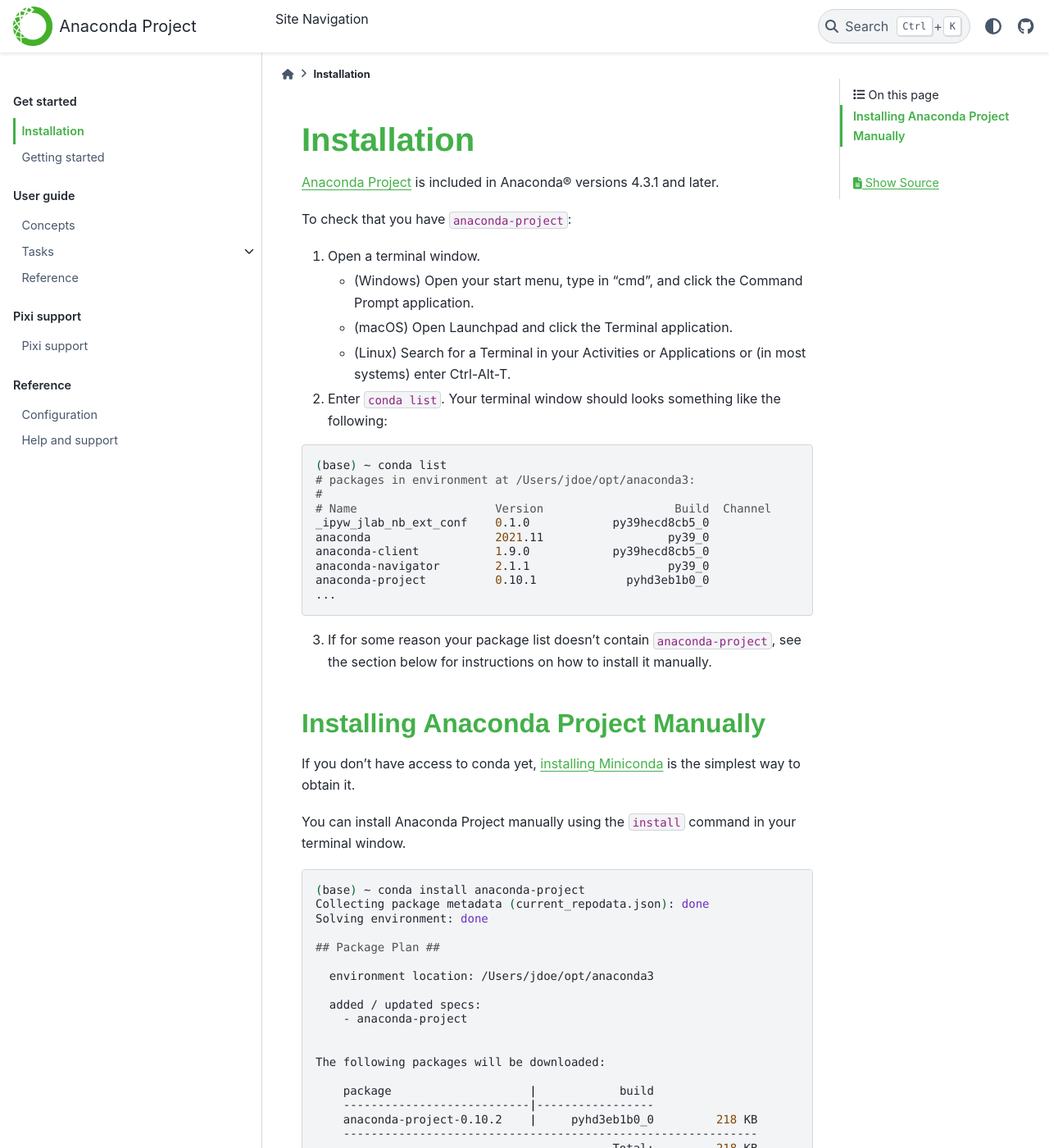
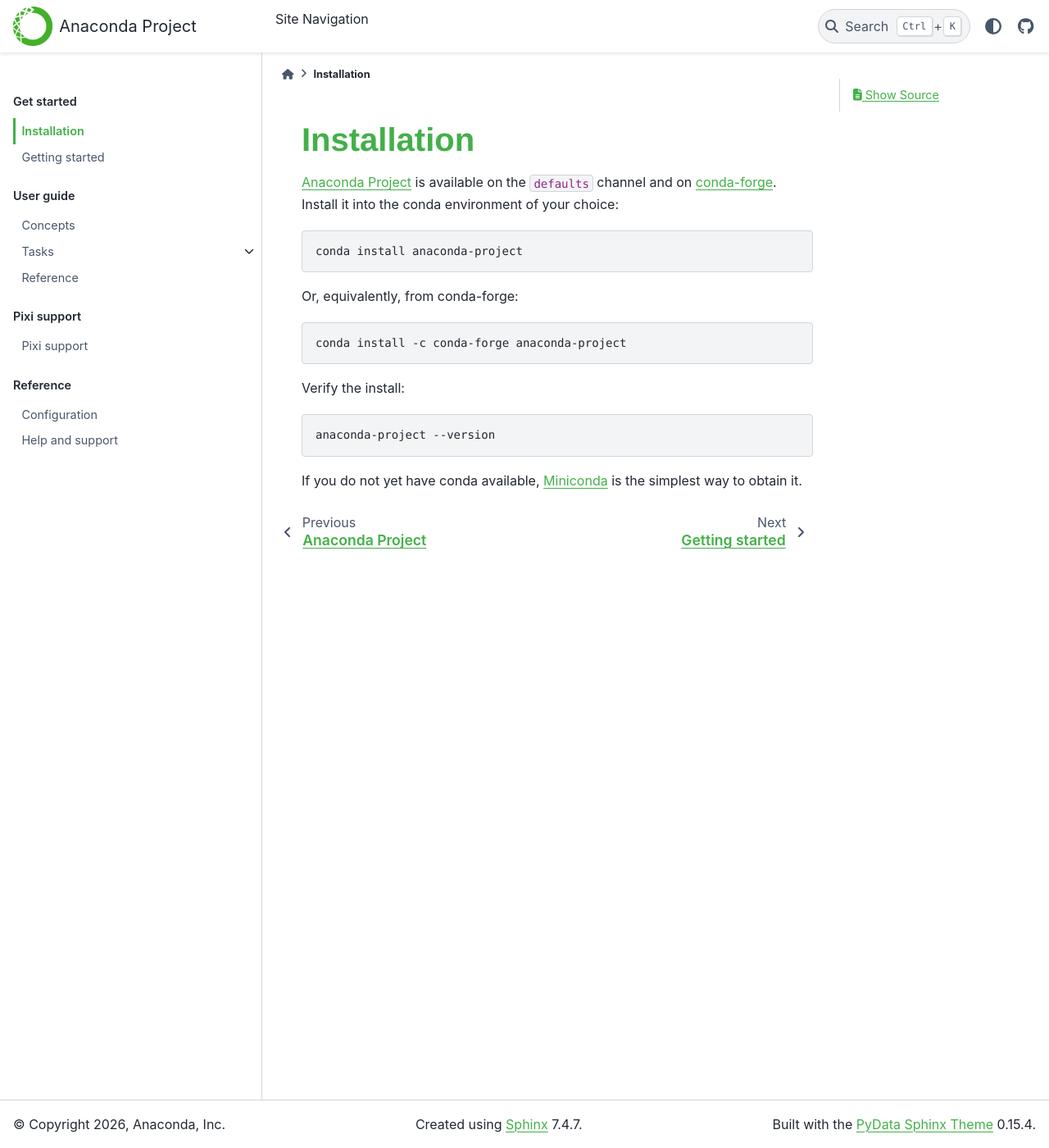
Before and after one commit to anaconda/anaconda-project, a Sphinx documentation site: the page built from docs/source/install.rst, in a window 1280 px wide and 1400 px high. Shown: the whole window at 82% size. Built offline with Sphinx 7.4.7 and the PyData theme 0.15.4, drawn with Linux system fonts in a browser that asks for light colours; some of the changed text lies outside the part shown.

Commit message:
docs(install): drop Anaconda-bundling claim, simplify for conda-literate users
anaconda-project hasn't been part of the Anaconda installer since
2022.05; the prior install page still claimed it was bundled and walked
users through `conda list` to look for it. It's available on the
defaults channel and on conda-forge, and current users can be assumed
to know conda. Replace with a short page covering both channels, the
verify command, and a Miniconda pointer for users who don't yet have
conda.

Co-Authored-By: Claude Opus 4.7 <noreply@anthropic.com>

```diff
--- a/docs/source/install.rst
+++ b/docs/source/install.rst
@@ -2,88 +2,26 @@
 Installation
 ============
 
-:doc:`Anaconda Project <index>` is included in Anaconda\ |reg| versions 4.3.1 and later.
-
-To check that you have ``anaconda-project``:
-
-1. Open a terminal window.
-
-   * (Windows) Open your start menu, type in "cmd", and click the Command Prompt application.
-   * (macOS) Open Launchpad and click the Terminal application.
-   * (Linux) Search for a Terminal in your Activities or Applications or (in most systems) enter Ctrl-Alt-T.
-
-2. Enter ``conda list``. Your terminal window should looks something like the following:
-
-  .. code-block:: shell
-
-    (base) ~ conda list
-    # packages in environment at /Users/jdoe/opt/anaconda3:
-    #
-    # Name                    Version                   Build  Channel
-    _ipyw_jlab_nb_ext_conf    0.1.0            py39hecd8cb5_0
-    anaconda                  2021.11                  py39_0
-    anaconda-client           1.9.0            py39hecd8cb5_0
-    anaconda-navigator        2.1.1                    py39_0
-    anaconda-project          0.10.1             pyhd3eb1b0_0
-    ...
-
-3. If for some reason your package list doesn't contain ``anaconda-project``, see the section below for instructions on
-   how to install it manually.
-
-Installing Anaconda Project Manually
-------------------------------------
-
-If you don't have access to conda yet, `installing Miniconda
-<https://conda.io/projects/conda/en/latest/user-guide/install/index.html>`_ is the simplest way
-to obtain it.
-
-You can install Anaconda Project manually using the ``install`` command in your terminal window.
+:doc:`Anaconda Project <index>` is available on the ``defaults`` channel
+and on `conda-forge <https://conda-forge.org/>`_. Install it into the
+conda environment of your choice:
 
 .. code-block:: shell
 
-  (base) ~ conda install anaconda-project
-  Collecting package metadata (current_repodata.json): done
-  Solving environment: done
+  conda install anaconda-project
 
-  ## Package Plan ##
-
-    environment location: /Users/jdoe/opt/anaconda3
-
-    added / updated specs:
-      - anaconda-project
-
-
-  The following packages will be downloaded:
-
-      package                    |            build
-      ---------------------------|-----------------
-      anaconda-project-0.10.2    |     pyhd3eb1b0_0         218 KB
-      ------------------------------------------------------------
-                                             Total:         218 KB
-
-  The following NEW packages will be INSTALLED:
-
-    anaconda-project   pkgs/main/noarch::anaconda-project-0.10.2-pyhd3eb1b0_0
-    conda-pack         pkgs/main/noarch::conda-pack-0.6.0-pyhd3eb1b0_0
-
-
-  Proceed ([y]/n)?
-
-Enter 'y' to proceed.
+Or, equivalently, from conda-forge:
 
 .. code-block:: shell
 
-  Downloading and Extracting Packages
-  anaconda-project-0.1 | 218 KB    | ##################################### | 100%
-  Preparing transaction: done
-  Verifying transaction: done
-  Executing transaction: done
+  conda install -c conda-forge anaconda-project
 
-Test your installation by running ``anaconda-project`` with the ``version``
-option::
+Verify the install:
+
+.. code-block:: shell
 
   anaconda-project --version
 
-A successful installation reports the version number.
-
-.. |reg|	unicode:: U+000AE .. REGISTERED SIGN
+If you do not yet have conda available, `Miniconda
+<https://conda.io/projects/conda/en/latest/user-guide/install/index.html>`_
+is the simplest way to obtain it.
```
